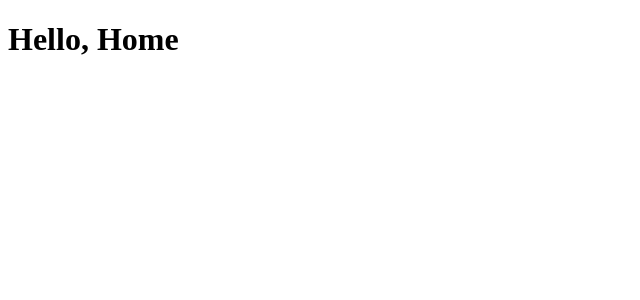
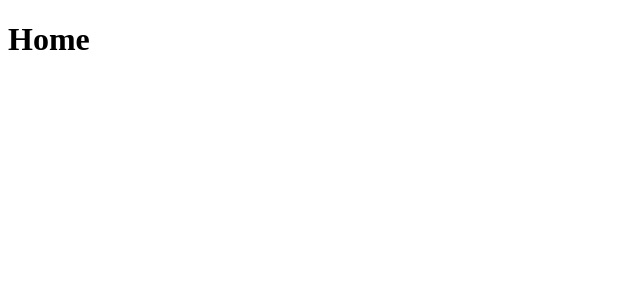
Before and after one commit to cdartora/kenaz, a React (Vite) app: page /#/ in a window 1280 px wide. Shown: the top 300 px of the page, without its empty margins (0-640 px from the left). Built offline with nearby package versions, Linux system fonts and the light colour scheme.

Commit message:
fix(lint): :zap: retira o erro proposital de linte para fazer o merge

```diff
--- a/src/pages/Home.tsx
+++ b/src/pages/Home.tsx
@@ -1,9 +1,7 @@
 function Home() {
-  const title = "Hello," + " Home";
-
   return (
     <div>
-      <h1>{title}</h1>
+      <h1>Home</h1>
     </div>
   );
 }
```
